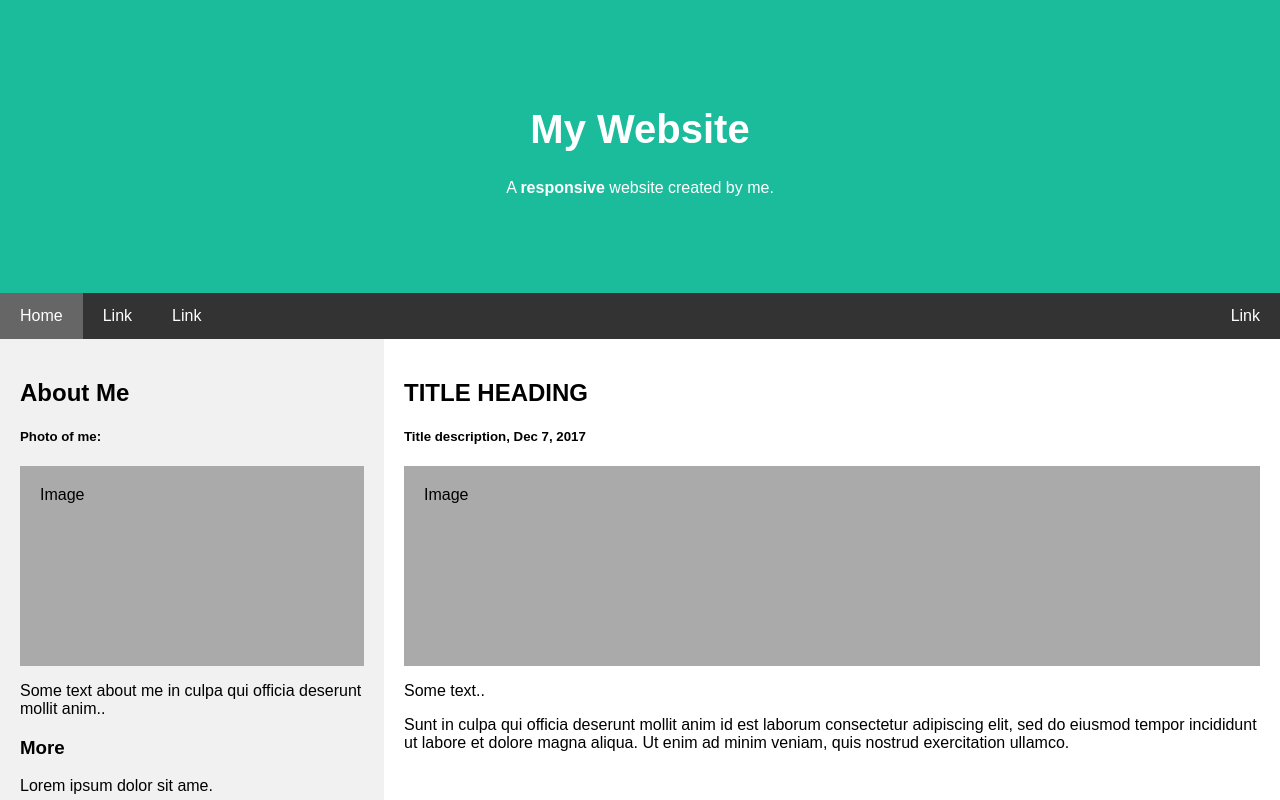
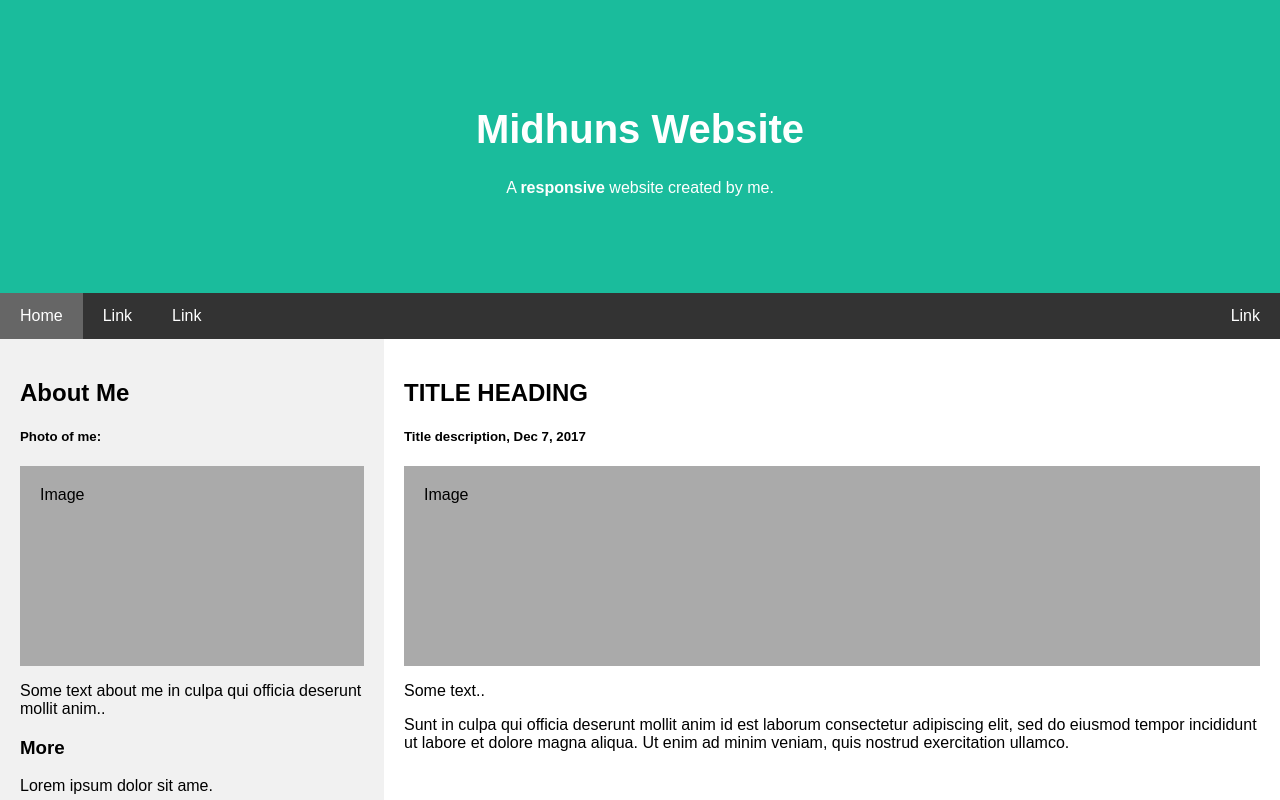
Before and after one commit to memidhun/SIMPLEWEBSITE, a plain HTML site: page index.html in a window 1280 px wide. Shown: the top 800 px of the page. Drawn offline with Linux system fonts and the light colour scheme.

Commit message:
2nd commit

```diff
--- a/index.html
+++ b/index.html
@@ -124,7 +124,7 @@ body {
 <body>
 
 <div class="header">
-  <h1>My Website</h1>
+  <h1>Midhuns Website</h1>
   <p>A <b>responsive</b> website created by me.</p>
 </div>
 
```
